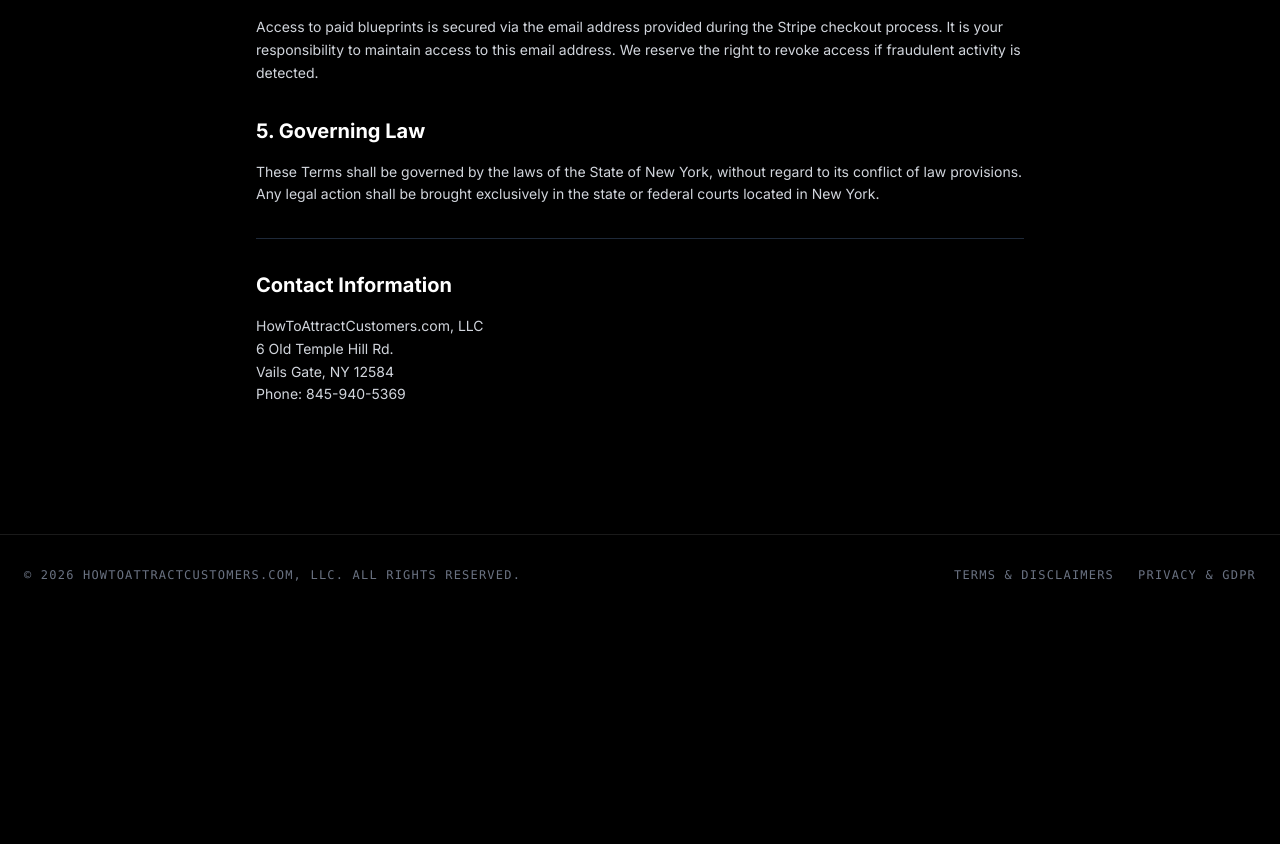
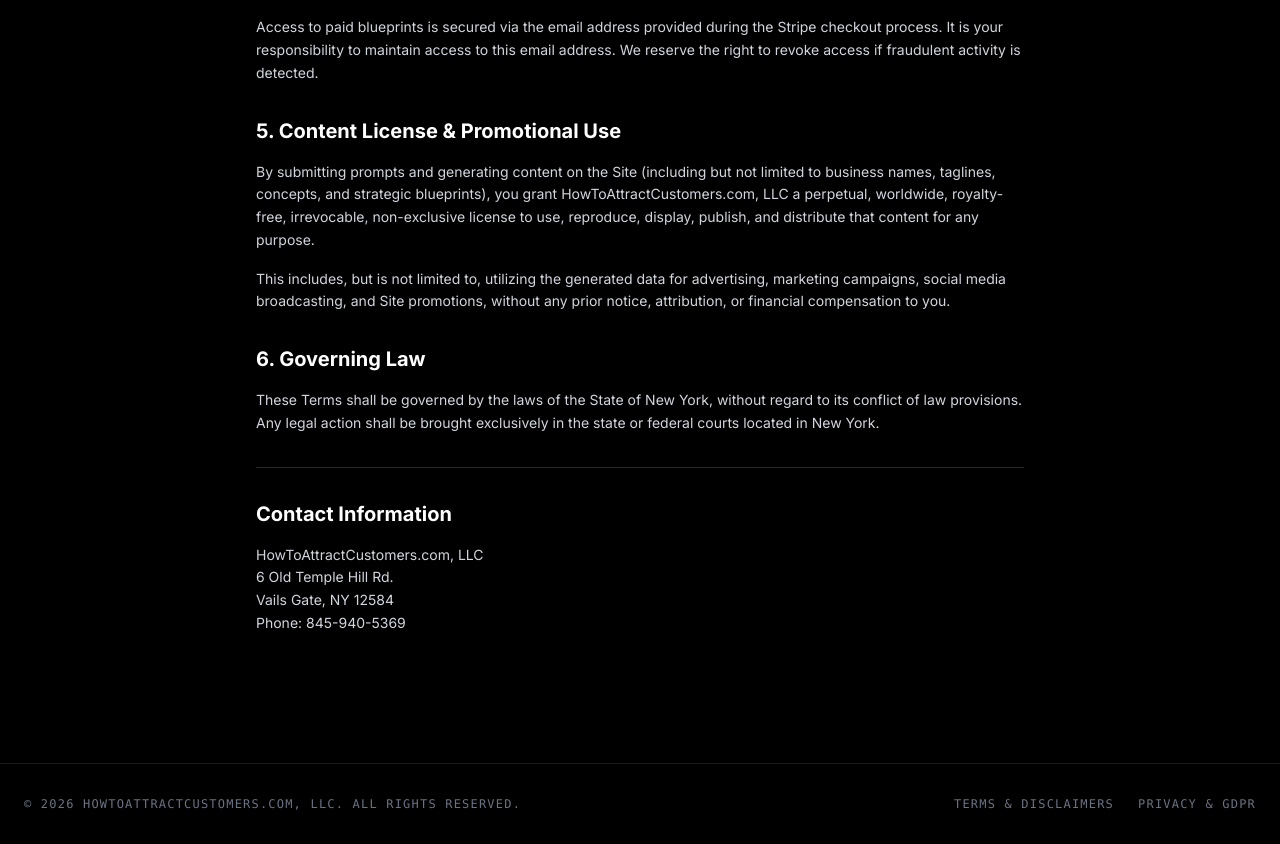
Before and after one commit to edisonguzman/foundry-million, a Next.js app: page /terms in a window 1280 px wide. Shown: the part 786-1630 px from the top of the page. Before the commit the page ends 1401 px from the top, so only its background shows below. Built offline with nearby package versions, Linux system fonts and the light colour scheme.

Commit message:
legal: add content license and promotional use clause to terms

```diff
--- a/src/app/terms/page.tsx
+++ b/src/app/terms/page.tsx
@@ -42,8 +42,19 @@
           </p>
         </section>
 
+        {/* --- NEW CLAUSE --- */}
         <section className="space-y-4">
-          <h2 className="text-xl font-bold text-white">5. Governing Law</h2>
+          <h2 className="text-xl font-bold text-white">5. Content License & Promotional Use</h2>
+          <p className="text-sm leading-relaxed">
+            By submitting prompts and generating content on the Site (including but not limited to business names, taglines, concepts, and strategic blueprints), you grant HowToAttractCustomers.com, LLC a perpetual, worldwide, royalty-free, irrevocable, non-exclusive license to use, reproduce, display, publish, and distribute that content for any purpose.
+          </p>
+          <p className="text-sm leading-relaxed">
+            This includes, but is not limited to, utilizing the generated data for advertising, marketing campaigns, social media broadcasting, and Site promotions, without any prior notice, attribution, or financial compensation to you.
+          </p>
+        </section>
+
+        <section className="space-y-4">
+          <h2 className="text-xl font-bold text-white">6. Governing Law</h2>
           <p className="text-sm leading-relaxed">
             These Terms shall be governed by the laws of the State of New York, without regard to its conflict of law provisions. Any legal action shall be brought exclusively in the state or federal courts located in New York.
           </p>
```
